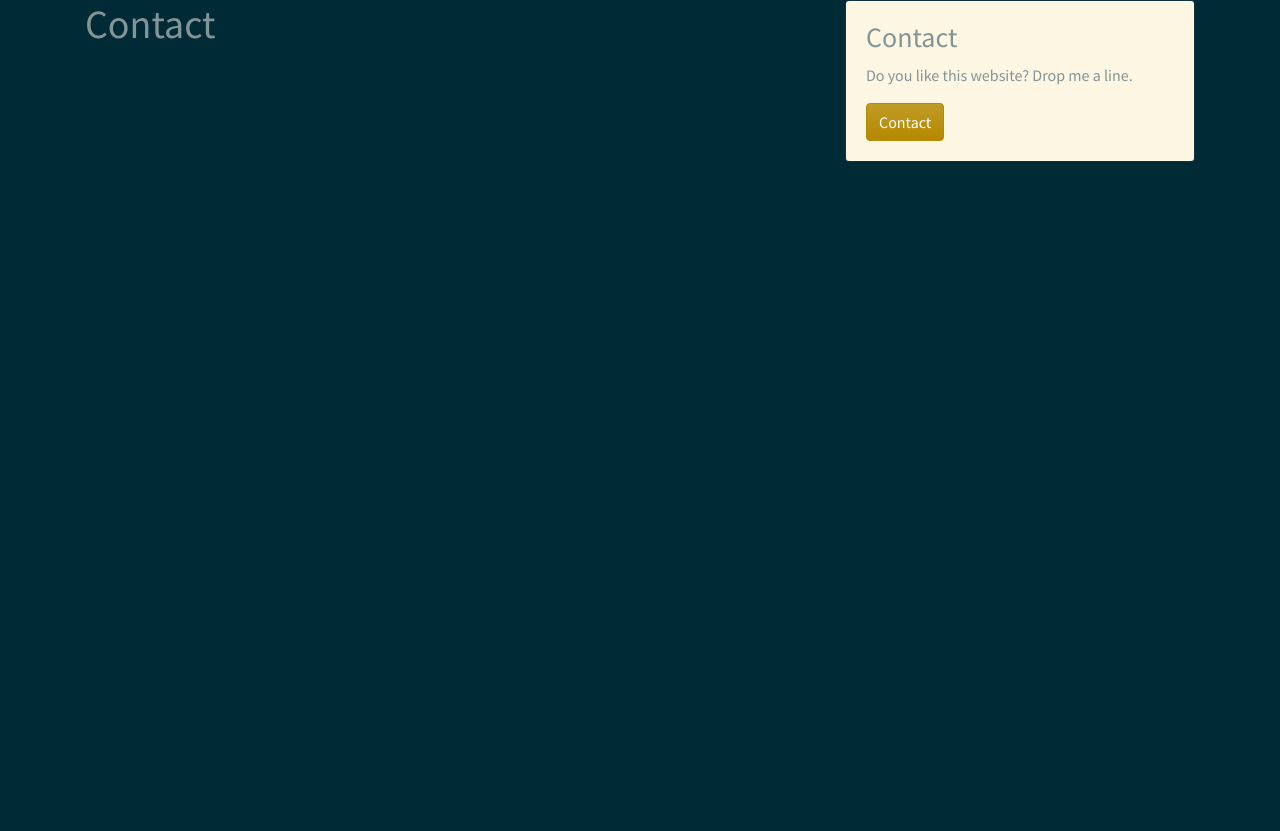
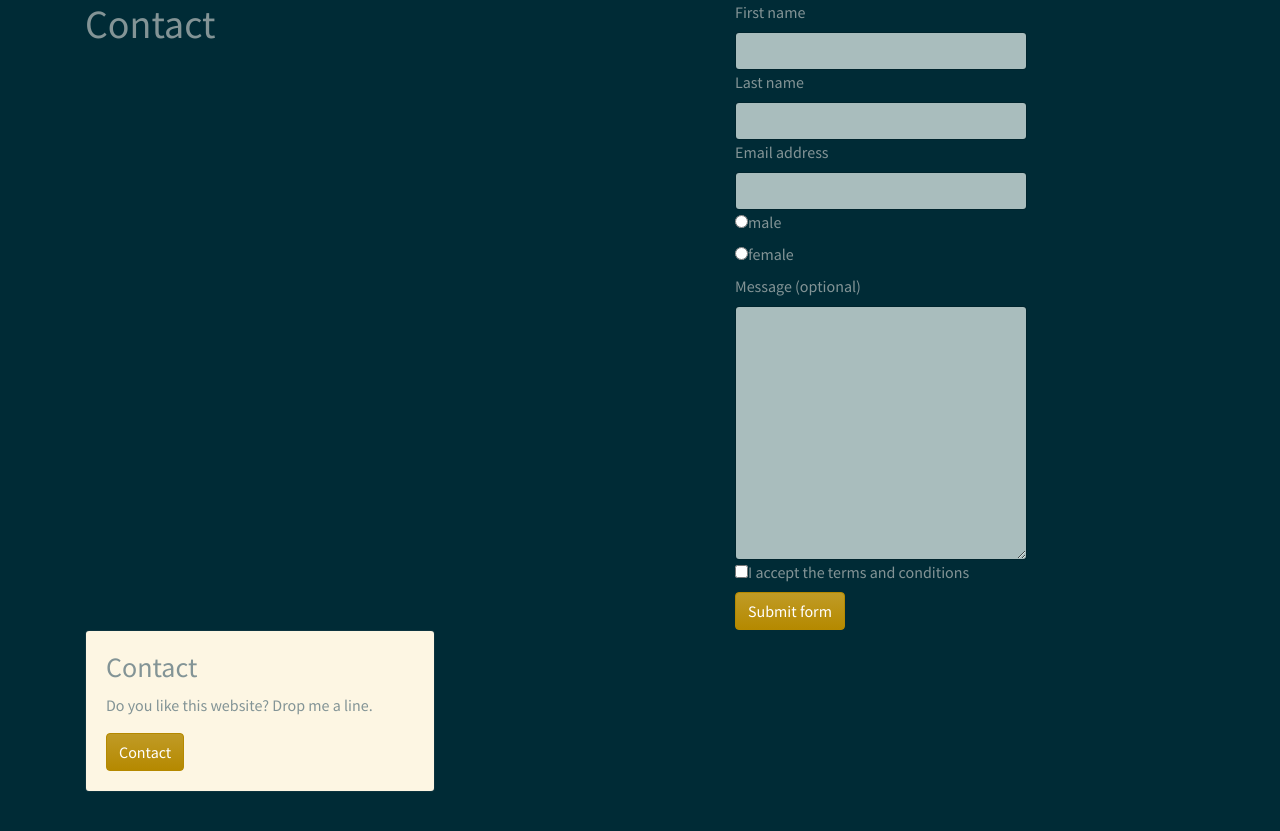
Before and after one commit to romba050/BKL-website, a Jekyll site: the page built from contact.md, in a window 1280 px wide. Shown: the top 831 px of the page. Built offline with Jekyll 4.4.1, drawn with Linux system fonts in a browser that asks for light colours; our own code applies the rules of GitHub Pages for plain Markdown files.

Commit message:
added form.html for cloudcannon

```diff
--- /dev/null
+++ b/_includes/form.html
@@ -0,0 +1,88 @@
+{% if include.form %}
+    {% assign formnumber = include.form | minus: 1 %}
+{% else %}
+    {% assign formnumber = 0 %}
+{% endif %}
+{% assign pageform = page.forms[formnumber] %}
+
+{% if pageform.form_engine == 'netlify' %}
+    <form name="{{ page.title }} {% if formnumber > 0 %}{{ formnumber | plus:1 }}{% endif %}" id="{{ page.url | slugify }}" class="form autofill" method="POST" action="{{ pageform.redirect }}" data-netlify="true" netlify-honeypot="_gotcha">
+        <input type="hidden" name="_to" value="{{ pageform.to }}">
+{% elsif pageform.form_engine == 'cloudcannon' %}
+    <form id="{{ page.url | slugify }}" class="form autofill" method="POST" action="{{ pageform.redirect }}">
+        <input type="hidden" name="_to" value="{{ pageform.to }}">
+{% elsif pageform.form_engine == 'formspree' %}
+    <form id="{{ page.url | slugify }}" class="form autofill" method="POST" action="https://formspree.io/{{ pageform.to }}">
+        <input type="hidden" name="_next" value="{{ site.url }}{{ pageform.redirect }}" />
+{% elsif pageform.form_engine == 'formbucket' %}
+    <form id="{{ page.url | slugify }}" class="form autofill" method="POST" action="{{ pageform.to }}">
+{% endif %}
+
+    <input type="text" name="_gotcha" style="display:none" />
+    <input type="hidden" name="_subject" value="{{ pageform.subject }}" />
+
+    {% for item in pageform.fields %}
+        {% if item.required %}{% assign requiredstar = '' %}{% else %}{% assign requiredstar = ' (optional)' %}{% endif %}
+        {% if item.required %}{% assign requiredtext = 'required' %}{% else %}{% assign requiredtext = '' %}{% endif %}
+
+        {% if item.input_type == 'textarea' %}
+            <div>
+                <label {% if pageform.placeholders == true %}class="sr-only"{% endif %} for="{{ item.name }}">{{ item.placeholder }}{{ requiredstar }}</label>
+                <textarea name="{{ item.name }}" name="{{ item.name }}" id="{{ item.name }}" cols="30" rows="10" class="form-control" {% if pageform.placeholders == true %}placeholder="{{ item.placeholder }}{{ requiredstar }}"{% endif %} {{ requiredtext }}></textarea>
+            </div>
+        {% elsif item.input_type == 'radio' %}
+            <div class="radio">
+                <label><input type="radio" name="{{ item.name }}" value="{{ item.placeholder }}" {{ requiredtext }}>{{ item.placeholder }}</label>
+            </div>
+        {% elsif item.input_type == 'checkbox' %}
+            <div class="checkbox">
+                <label><input type="checkbox" name="{{ item.name }}" value="{{ item.placeholder }}" {{ requiredtext }}>{{ item.placeholder }}</label>
+            </div>
+        {% elsif item.input_type == 'recaptcha' %}
+            <div>
+                {% if pageform.form_engine == 'netlify' %}
+                    <div data-netlify-recaptcha></div>
+                {% else %}
+                    <div class="g-recaptcha" data-sitekey="{{ item.placeholder }}"></div>
+                {% endif %}
+            </div>
+        {% elsif item.input_type == 'html' %}
+            {{ item.placeholder }}
+        {% elsif item.input_type == 'submit' %}
+        <div>
+            <input type="{{ item.input_type }}" value="{{ item.placeholder }}" class="btn btn-primary" />
+        </div>
+
+        {% else %}
+            {% if item.name == 'name' %}
+                <div class="half">
+                    <label {% if pageform.placeholders == true %}class="sr-only"{% endif %} for="firstname">First name{{ requiredstar }}</label>
+                    <input type="{{ item.input_type }}" name="firstname" id="firstname" class="form-control" {% if pageform.placeholders == true %}placeholder="First name{{ requiredstar }}"{% endif %} {{ requiredtext }}>
+                </div>
+                <div class="half">
+                    <label {% if pageform.placeholders == true %}class="sr-only"{% endif %} for="lastname">Last name{{ requiredstar }}</label>
+                    <input type="{{ item.input_type }}" name="lastname" id="lastname" class="form-control" {% if pageform.placeholders == true %}placeholder="Last name{{ requiredstar }}"{% endif %} {{ requiredtext }}>
+                </div>
+            {% elsif item.name == 'address' %}
+                <div>
+                    <label {% if pageform.placeholders == true %}class="sr-only"{% endif %} for="address">Address{{ requiredstar }}</label>
+                    <input type="{{ item.input_type }}" name="address" id="address" class="form-control" {% if pageform.placeholders == true %}placeholder="Address{{ requiredstar }}"{% endif %} {{ requiredtext }}>
+                </div>
+                        <div class="half">
+                            <label {% if pageform.placeholders == true %}class="sr-only"{% endif %} for="city">City{{ requiredstar }}</label>
+                            <input type="{{ item.input_type }}" name="city" id="city" class="form-control" {% if pageform.placeholders == true %}placeholder="City{{ requiredstar }}"{% endif %} {{ requiredtext }}>
+                        </div>
+                        <div class="half">
+                            <label {% if pageform.placeholders == true %}class="sr-only"{% endif %} for="postalcode">Postal code{{ requiredstar }}</label>
+                            <input type="{{ item.input_type }}" name="postalcode" id="postalcode" class="form-control" {% if pageform.placeholders == true %}placeholder="Postal code{{ requiredstar }}"{% endif %} {{ requiredtext }}>
+                        </div>
+            {% else %}
+                <div>
+                    <label {% if pageform.placeholders == true %}class="sr-only"{% endif %} for="{{ item.name }}">{{ item.placeholder }}{{ requiredstar }}</label>
+                    <input type="{{ item.input_type }}" name="{{ item.name }}" id="{{ item.name }}" class="form-control" {% if pageform.placeholders == true %}placeholder="{{ item.placeholder }}{{ requiredstar }}"{% endif %} {{ requiredtext }}>
+                </div>
+            {% endif %}
+        {% endif %}
+    {% endfor %}
+
+</form>
--- a/_layouts/default.html
+++ b/_layouts/default.html
@@ -10,7 +10,9 @@
   <div class="container">
     <div class="row">
       <div class="col-md-7"> {{ content }}  </div>
-<!-- 12 element grid and we use 7 of them -->
+        <!-- 12 element grid and we use 7 of them -->
+        {% if page.forms[0] %}{% include form.html form="1" %}{% endif %}
+
       <div class="col-md-1"></div>
       <div class="col-md-4">{% include sidebar.html %} </div>
     </div>
--- a/contact.md
+++ b/contact.md
@@ -1,5 +1,40 @@
 ---
 layout: default
+forms:
+  - to: jhvanderschee@gmail.com
+    subject: New submission!
+    redirect: /
+    form_engine: formspree
+    placeholders: false
+    fields:
+      - name: name
+        input_type: text
+        placeholder: Name
+        required: true
+      - name: email
+        input_type: email
+        placeholder: Email address
+        required: true
+      - name: sex
+        input_type: radio
+        placeholder: male
+        required: true
+      - name: sex
+        input_type: radio
+        placeholder: female
+        required: true
+      - name: message
+        input_type: textarea
+        placeholder: Message
+        required: false
+      - name: terms
+        input_type: checkbox
+        placeholder: I accept the terms and conditions
+        required: true
+      - name: submit
+        input_type: submit
+        placeholder: Submit form
+        required: true
 ---
 
 # Contact
```
